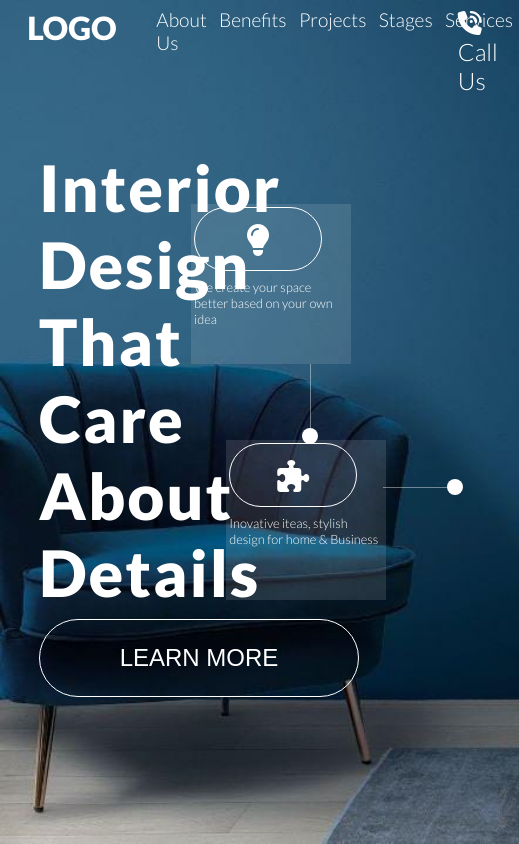
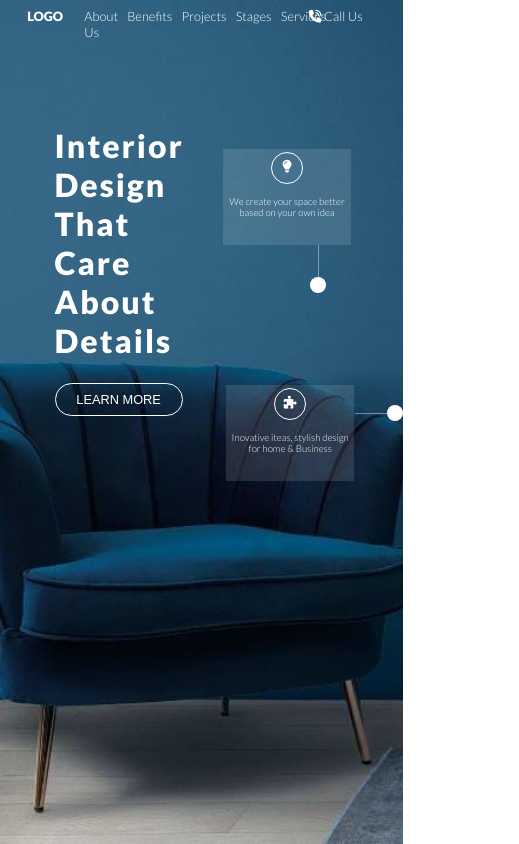
Before and after one commit to kobir1989/INTERIOR-landing-page-html-css, a plain HTML site: page index.html in a window 390 px wide. Shown: the whole page, 519 px wide, since content can reach past the window. Drawn offline with Linux system fonts and the light colour scheme.

```diff
--- a/css/style.css
+++ b/css/style.css
@@ -132,3 +132,76 @@ nav {
   box-shadow: 0 5px 15px rgba(0, 0, 0, 0.7);
   transform: translateY(-0.5rem);
 }
+@media {
+  .nav__logo {
+    font-size: 0.8rem;
+  }
+  .nav__items {
+    padding-left: 5%;
+  }
+  .nav__items ul li {
+    font-size: 0.8rem;
+  }
+  .nav__item-call {
+    font-size: 0.8rem;
+  }
+
+  .header__text {
+    padding: 25% 5%;
+    width: 60%;
+  }
+  .header__text h1 {
+    font-size: 2rem;
+  }
+  .header__text button {
+    margin-top: 15%;
+    padding: 0.5rem;
+    font-size: 0.8rem;
+    border-radius: 3rem;
+    width: 8rem;
+  }
+  .bg {
+    width: 8rem;
+    height: 6rem;
+    padding: 1%;
+    font-size: 0.6rem;
+    text-align: center;
+  }
+  .icon {
+    width: 2rem;
+    height: 2rem;
+    padding: 0.5rem;
+    margin-bottom: 10%;
+    font-size: 0.8rem;
+  }
+
+  .header__box-1 {
+    position: absolute;
+    right: 0;
+    top: 15%;
+  }
+  .header__box-2 {
+    position: absolute;
+    left: 60%;
+    top: 50%;
+  }
+  .border__design-1 {
+    height: 2rem;
+  }
+  .border__design-2 {
+    width: 2rem;
+    right: -26%;
+  }
+  .round {
+    width: 1rem;
+    height: 1rem;
+    background-color: #fff;
+    border-radius: 100%;
+  }
+  .round-1 {
+    margin: 2rem -0.5rem;
+  }
+  .round-2 {
+    margin: -0.5rem 2rem;
+  }
+}
```
